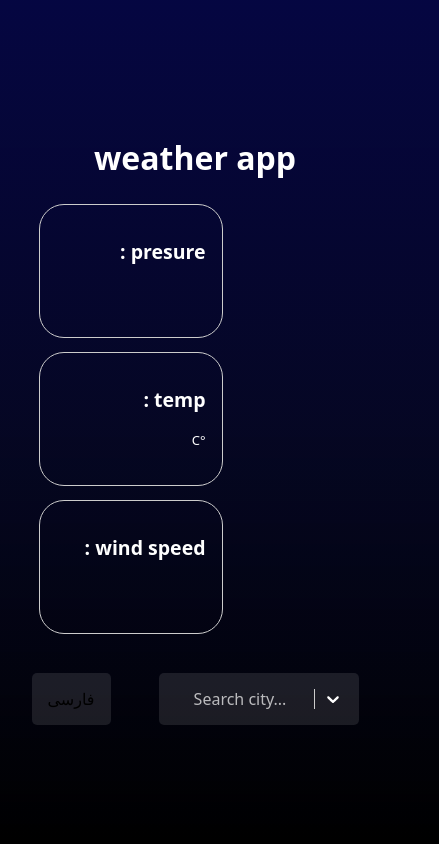
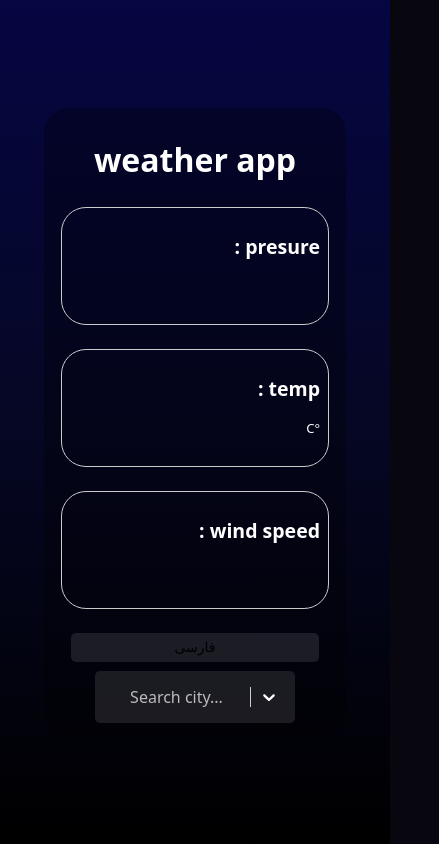
Before and after one commit to HosseinNaseran/weather, a React (Vite) app: page / in a window 390 px wide. Shown: the whole page, 439 px wide, since content can reach past the window. Built offline with nearby package versions, Linux system fonts and the light colour scheme.

Commit message:
resposive update

```diff
--- a/src/App.css
+++ b/src/App.css
@@ -7,20 +7,16 @@ button {
   background-color: rgba(255, 255, 255, 0.1);
 }
 
-
 button:active {
   outline: 1px solid white;
 }
-
-
 
 .container {
   position: relative;
   z-index: 1;
   text-align: center;
   max-width: fit-content;
-
-
+  margin: 0 auto;
 }
 
 .weather-items-container {
@@ -29,7 +25,6 @@ button {
   backdrop-filter: blur(50px);
   border: 2px solid rgba(255, 255, 255, 0.1);
   color: #fff;
-
 }
 
 .shape {
@@ -47,19 +42,15 @@ button {
   0% {
     transform: translate(0, 0);
   }
-
   25% {
     transform: translate(0, 300px);
   }
-
   50% {
     transform: translate(390px, 300px);
   }
-
   75% {
     transform: translate(390px, 0px);
   }
-
   100% {
     transform: translate(0, 0);
   }
@@ -69,6 +60,7 @@ button {
   display: grid;
   grid-template-columns: repeat(2, 1fr);
   margin-bottom: 2rem;
+  gap: 1rem;
 }
 
 .weather-item {
@@ -96,9 +88,8 @@ button {
   display: flex;
   justify-content: center;
   gap: 3rem;
+  flex-wrap: wrap;
 }
-
-
 
 /* کانتینر بیرونی - عرض مناسب */
 .city-select {
@@ -115,7 +106,6 @@ button {
   cursor: pointer;
   font-weight: 600;
   font-size: 16px;
-
 }
 
 /* وقتی سلکت فوکوس است */
@@ -159,7 +149,7 @@ button {
 
 /* منوی باز شده (لیست گزینه‌ها) */
 .custom-select__menu {
-  background-color: black !important;  /* همرنگ option قبلی */
+  background-color: black !important;
   border-radius: 5px;
   overflow: hidden;
   margin-top: 4px;
@@ -195,53 +185,119 @@ button {
 
 
 @media (max-width: 700px) {
+  .container {
+    overflow: hidden;
+  }
+
   .weather-items {
     grid-template-columns: 1fr;
+    justify-items: center;
   }
 
+  .weather-item {
+    width: 80%;
+    max-width: 250px;
+    margin: 0.5rem auto;
+  }
+
+  .weather-items-container {
+    padding: 1rem 1.5rem;
+  }
+
+  .weather-buttons {
+    gap: 1.5rem;
+  }
 
 
   @keyframes animation {
     0% {
       transform: translate(0, 0);
     }
-
     25% {
-       transform: translate(0, 460px);
+      transform: translate(0, 500px);
     }
-
     50% {
-       transform: translate(175px, 460px);
+      transform: translate(130px, 500px);
     }
-
     75% {
-       transform: translate(175px, 0px);
+      transform: translate(130px, 0px);
     }
-
     100% {
       transform: translate(0, 0);
     }
   }
 }
+@media (max-width: 550px) {
 
- @media (max-width:450px) {
-  .shape{
-    display: none;
+  body {
+    margin: 0;
+    padding: 0;
   }
-  .weather-items-container{
-    border: none;
-    backdrop-filter: none;
 
-
-  }
-  html{
-    background: linear-gradient(#0003a158,#01074462 ,  #000);
+  .container {
+    margin: 0;
+    padding: 0.5rem;
   }
 
 
- .weather-item{
-  margin: 7px;
+  .weather-items-container {
+    padding: 0.8rem;
+    margin: 0;
+  }
 
+  .weather-item {
+    margin: 0.3rem auto;
+    padding: 0.5rem;
+    width: 95%;
+  }
+
+  .weather-items {
+    gap: 0.5rem;
+    margin-bottom: 1rem;
+  }
+
+
+  .shape {
+    animation: none;
+    top: 30px;
+    left: 30px;
 
   }
 }
+
+@media (max-width: 450px) {
+  .shape {
+    display: none;
+  }
+
+  .weather-items-container {
+    border: none;
+    backdrop-filter: none;
+    background-color: rgba(0, 0, 0, 0.3);
+    padding: 0.8rem;
+  }
+
+  html {
+    background: linear-gradient(#0003a158, #01074462, #000);
+  }
+
+  .weather-item {
+    margin: 0.5rem auto;
+    width: 95%;
+  }
+
+  .weather-buttons {
+    gap: 0.6rem;
+  }
+
+  button {
+    font-size: 14px;
+    padding: 0.4rem 0.8rem;
+    width: 90%;
+  }
+
+  .custom-select__option,
+  .custom-select__single-value {
+    font-size: 14px;
+  }
+}
--- a/src/App.tsx
+++ b/src/App.tsx
@@ -105,6 +105,8 @@ const handleSelectChange = (selectedOption: CityOption | null) => {
   onChange={handleSelectChange}
   isSearchable ={true}
   isClearable
+  menuPlacement="top"
+  maxMenuHeight={150}
   placeholder={isPersian ? "جستجوی شهر..." : "Search city..."}
   noOptionsMessage={() => isPersian ? "شهری یافت نشد" : "No city found"}
   classNamePrefix="custom-select"   // کلید اصلی
```
Lines whose indentation alone changed are shown as unchanged.
